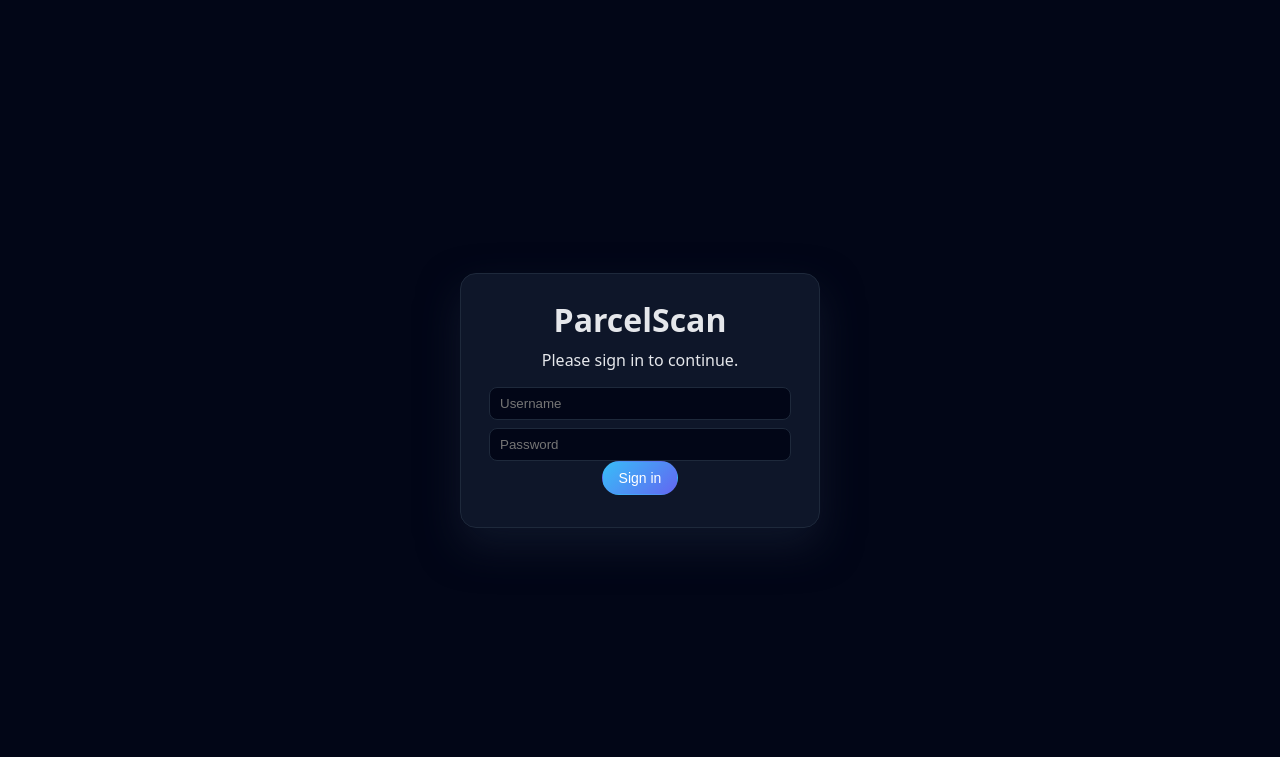
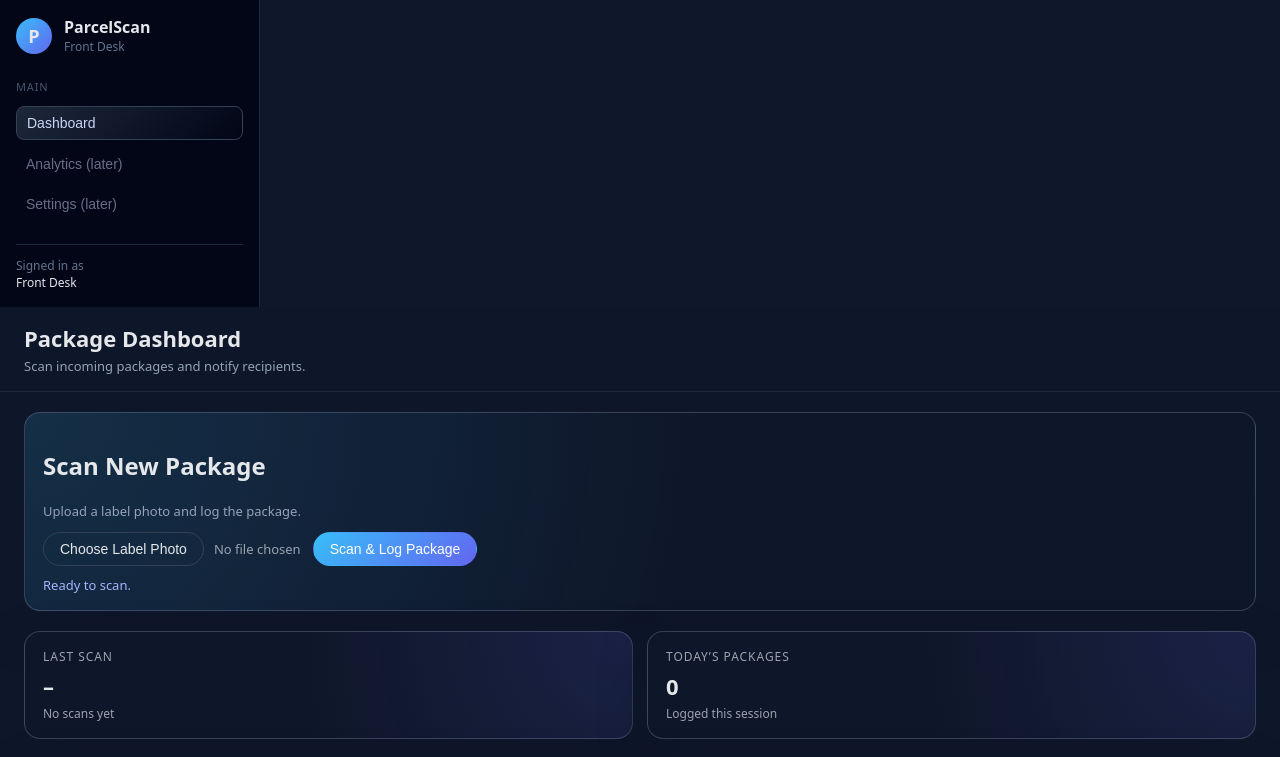
Before and after one commit to rayray9090/parcel-scanner, a plain HTML site: page index.html in a window 1280 px wide. Shown: the top 757 px of the page. Drawn offline with Linux system fonts and the light colour scheme.

Commit message:
Update index.html

```diff
--- a/index.html
+++ b/index.html
@@ -6,37 +6,7 @@
   <link rel="stylesheet" href="style.css" />
 </head>
 <body>
-  <!-- Login screen -->
-  <div id="login-screen" class="login-screen">
-    <div class="login-card">
-      <h1>ParcelScan</h1>
-      <p>Please sign in to continue.</p>
-
-      <input
-        id="loginUsername"
-        type="text"
-        placeholder="Username"
-        class="login-input"
-      />
-      <input
-        id="loginPassword"
-        type="password"
-        placeholder="Password"
-        class="login-input"
-      />
-
-   <button class="btn-primary" onclick="handleLogin()">
-  Sign in
-</button>
-
-      <p id="loginMessage" class="login-message"></p>
-    </div>
-  </div>
-
-  <!-- App (hidden until logged in) -->
-  <div id="app" class="hidden">
-    <!-- 💡 keep ALL your existing sidebar + dashboard markup inside this #app div -->
-
+  <div id="app">
     <!-- Sidebar -->
     <aside class="sidebar">
       <div class="sidebar-header">
@@ -153,10 +123,10 @@
             </table>
           </div>
         </div>
-              </section>
-      </main>
-    </div> <!-- end #app -->
+      </section>
+    </main>
+  </div>
 
-    <script src="script.js"></script>
-  </body>
+  <script src="script.js"></script>
+</body>
 </html>
```
